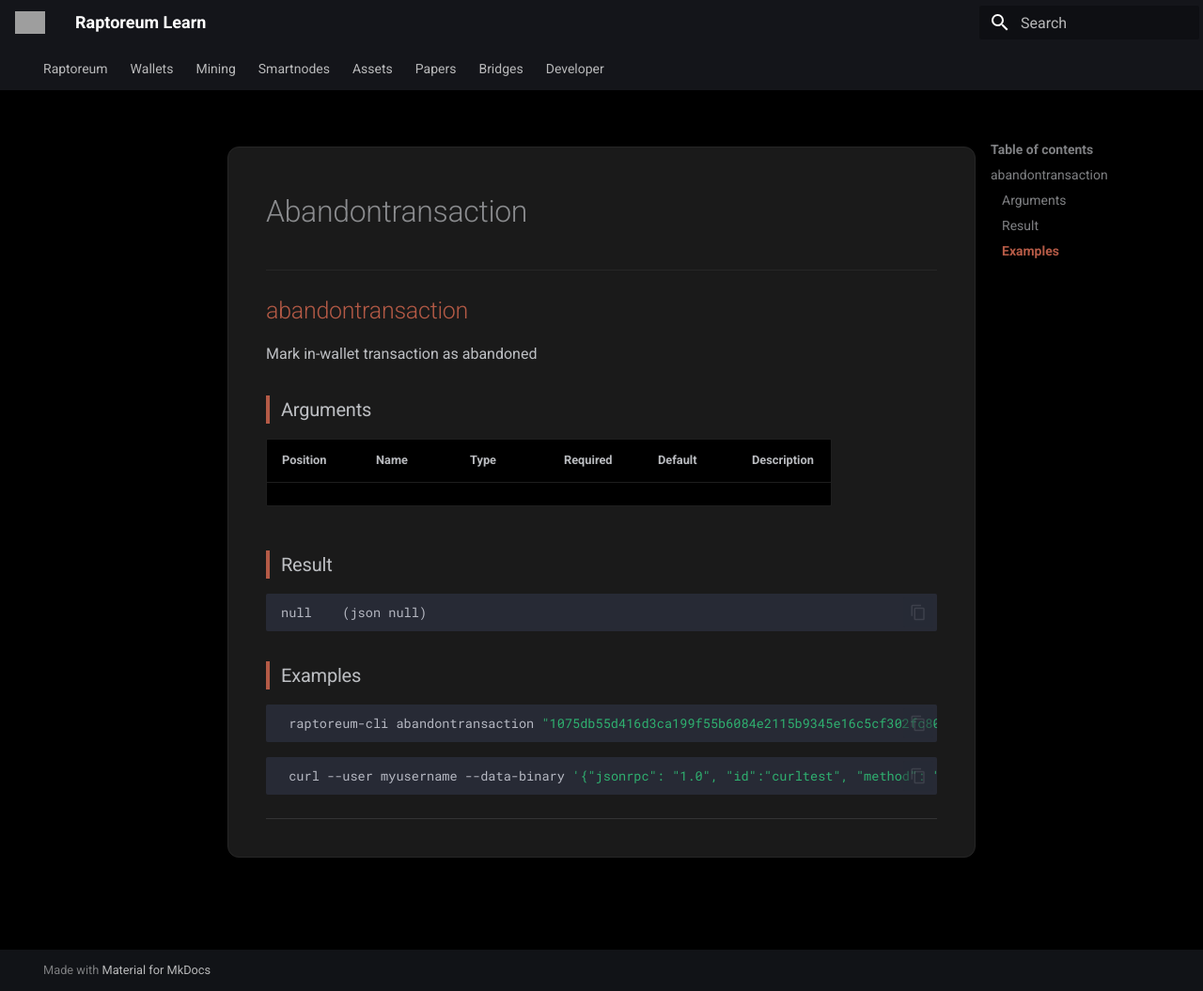
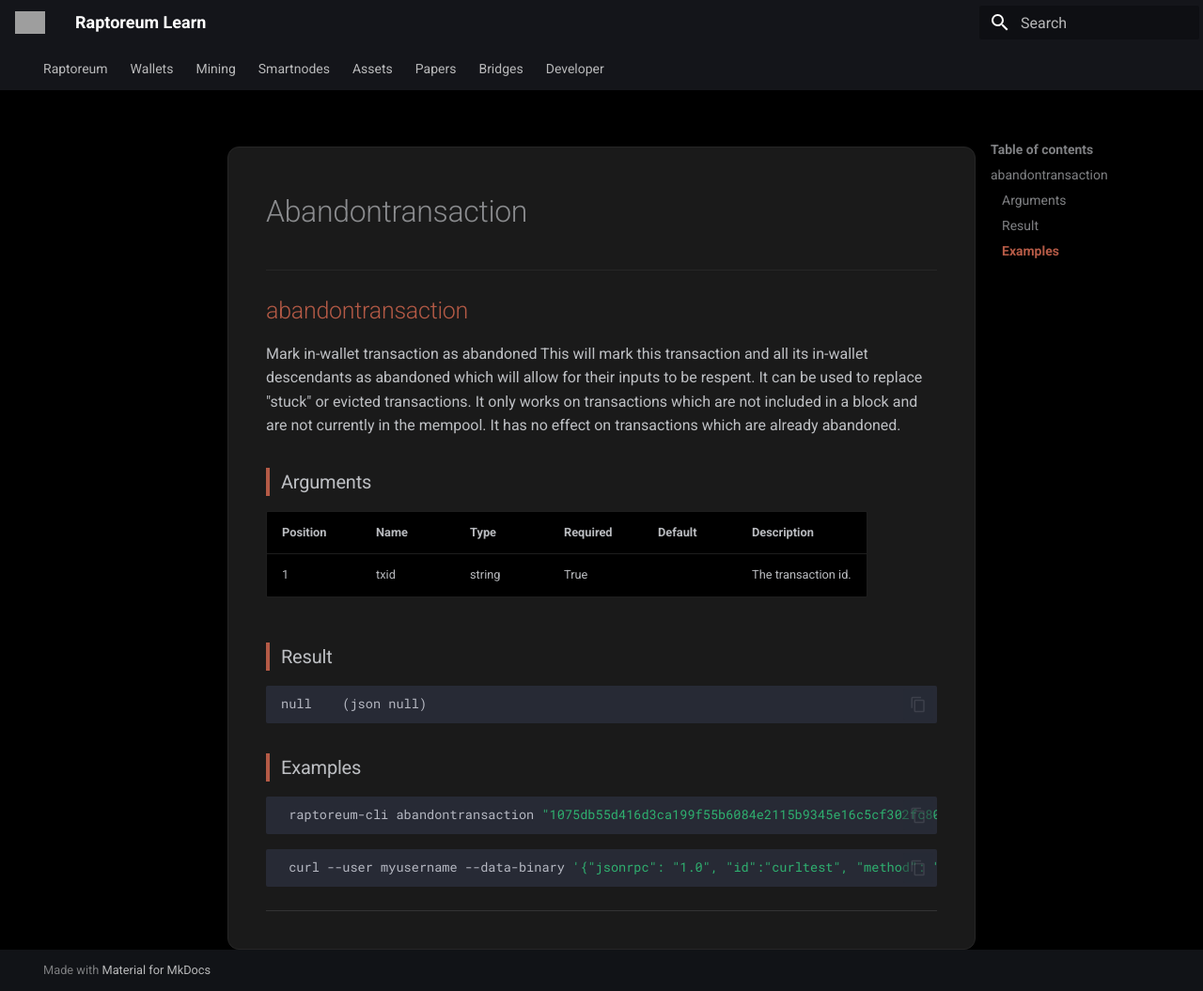
Before and after one commit to Raptor3um/learn-raptoreum, an MkDocs documentation site: the page built from docs/dev/rpc/includes/abandontransaction.md, in a window 1280 px wide and 1055 px high. Shown: the whole window at 94% size. Built offline with MkDocs 1.6.1 and Material for MkDocs 9.7.7, drawn with Linux system fonts in a browser that asks for light colours; grey boxes are pictures that could not be loaded.

Commit message:
Update abandontransaction.md
Added general description + Argument

````diff
--- a/docs/dev/rpc/includes/abandontransaction.md
+++ b/docs/dev/rpc/includes/abandontransaction.md
@@ -1,12 +1,16 @@
 ## abandontransaction
 
 Mark in-wallet transaction <txid> as abandoned
+This will mark this transaction and all its in-wallet descendants as abandoned which will allow
+for their inputs to be respent.  It can be used to replace "stuck" or evicted transactions.
+It only works on transactions which are not included in a block and are not currently in the mempool.
+It has no effect on transactions which are already abandoned.
 
 ### Arguments
 
 | Position | Name | Type | Required | Default | Description |
 | :--- | :--- | :--- | :--- | :--- | :--- |
-
+| 1 | txid | string | True |   | The transaction id.  |
 
 ### Result
 ```json
````
